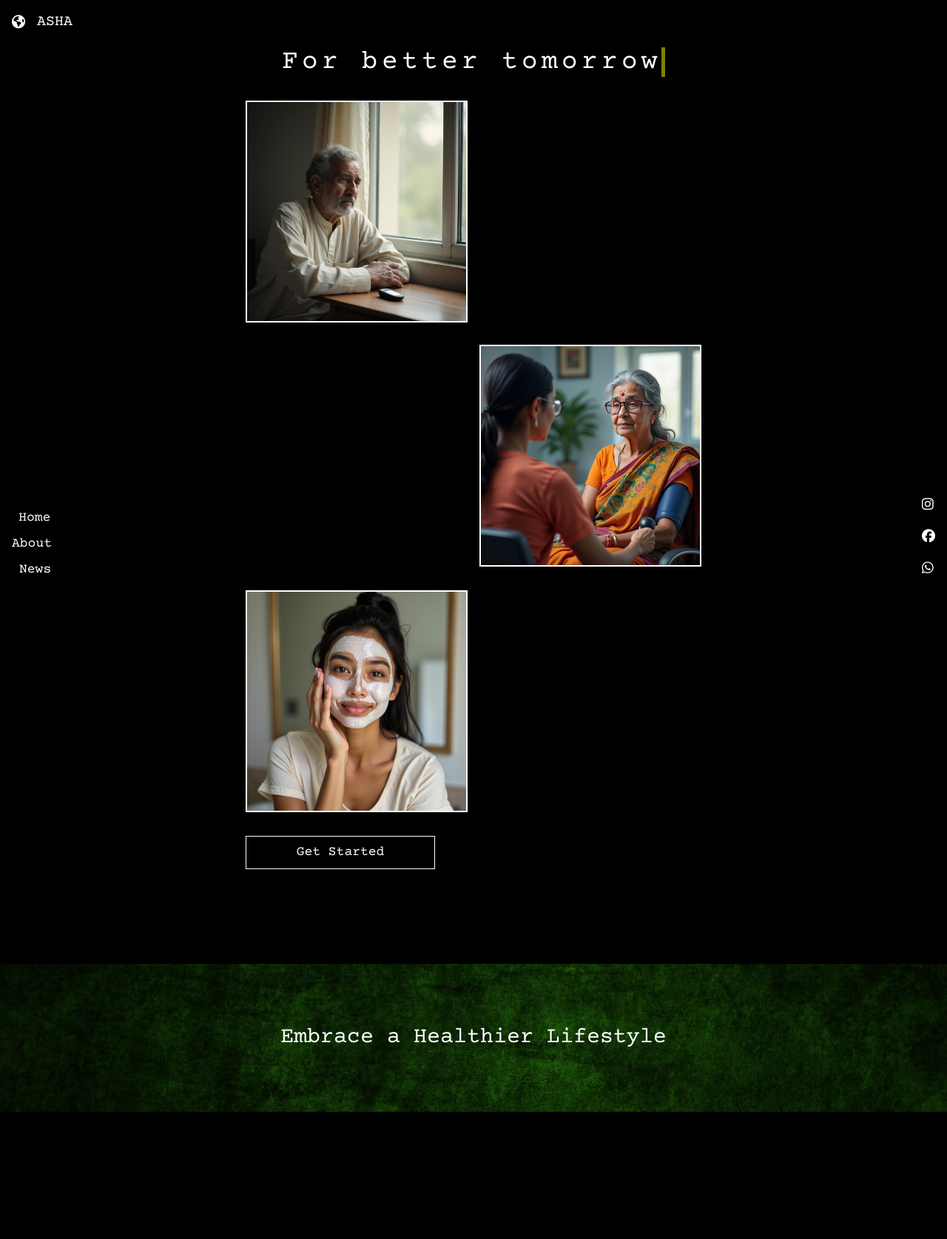
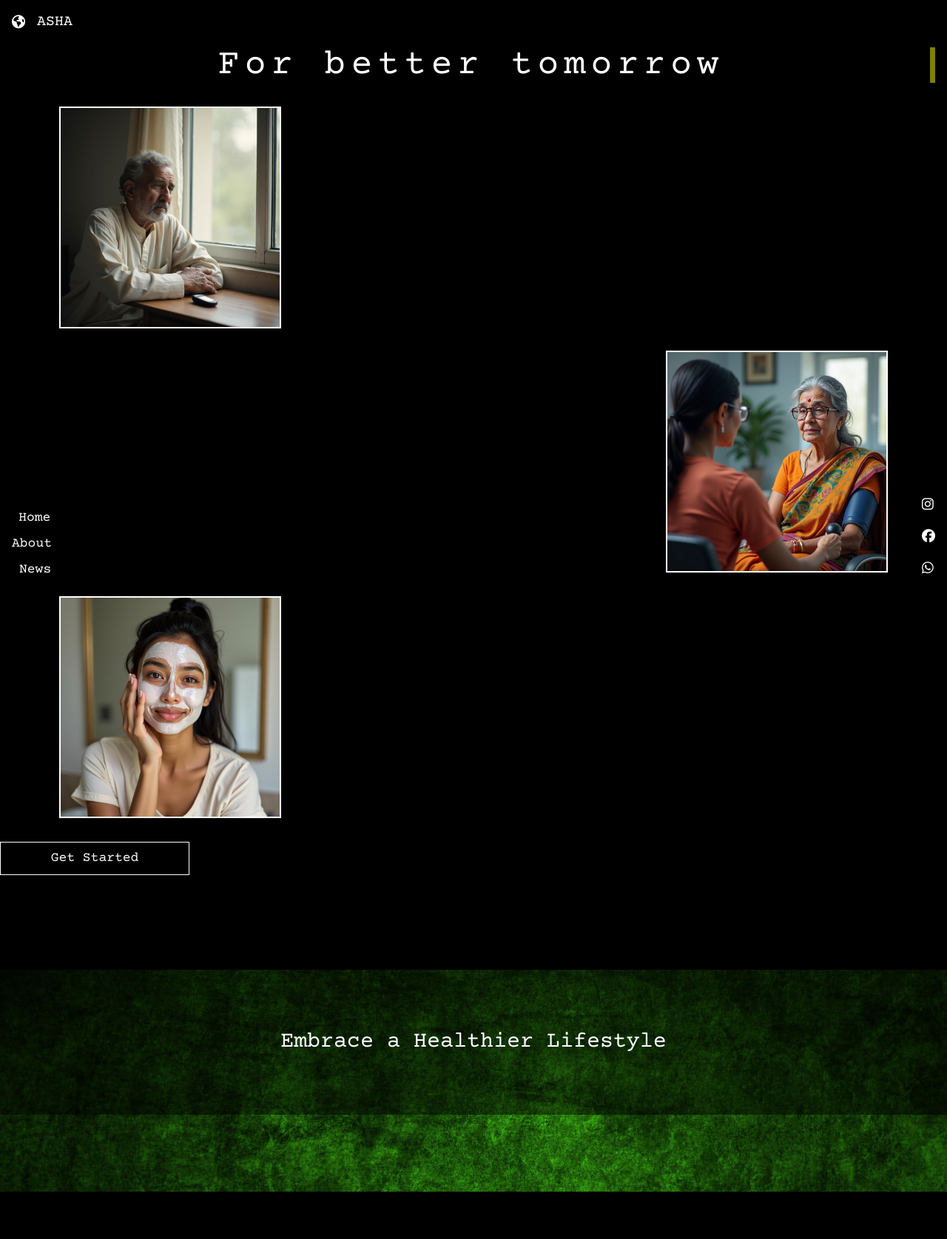
Before and after one commit to AmanchaRahul/asha2, a Django app: page / in a window 1280 px wide. Shown: the whole page at 74% size. Before the commit the page ends 1503 px from the top, so only its background shows below. Run offline with Django 5.2, Linux system fonts and the light colour scheme; parts of the project's set-up code (start-up, migrations or seed data) failed here and were passed over; some libraries are stand-ins or nearby versions.

Commit message:
changes made

```diff
--- a/static/css/style1.css
+++ b/static/css/style1.css
@@ -90,14 +90,28 @@ body {
   50% { border-color: #808000; }
 }
 
-/* Parallax background */
 .parallax {
+  min-height: 300px;
   background-attachment: fixed;
   background-position: center;
   background-repeat: no-repeat;
   background-size: cover;
-  height: 200px;
 }
+
+@media (max-width: 768px) {
+  .parallax {
+      background-attachment: scroll;
+  }
+
+  .image-row {
+      margin-bottom: 2rem;
+  }
+
+  .image-text {
+      margin: 1rem 0;
+  }
+}
+
 
 .social-icon {
   transition: all 0.3s ease;
--- a/templates/base.html
+++ b/templates/base.html
@@ -41,30 +41,35 @@
   <!-- Main Section -->
   <main class="flex flex-col items-center justify-center flex-grow py-16">
     <!-- Title -->
-    <div class="typewriter mb-8">
-      <h1 class="text-4xl text-center">For better tomorrow</h1>
+    <!-- Title -->
+    <div class="typewriter mb-8 px-4 w-full">  <!-- Added px-4 for padding and w-full -->
+      <h1 class="text-4xl md:text-5xl text-center whitespace-nowrap">For better tomorrow</h1>
     </div>
 
+
     <!-- Image and Text Section -->
-    <div class="flex flex-col space-y-8 image-container">
 
-      <!-- First Image Row (Image on Left, Text on Right) -->
-      <div class="image-row">
-        <img src="/static/images/diabetes/d3.jpeg" alt="Diabetes Management" class="bg-gray-600 object-cover rounded-lg shadow-lg">
-        <p class="image-text ml-4">Balance sugar, reduce life risks, manage diabetes with care.</p>
+    <div class="flex flex-col space-y-8 image-container px-4 w-full max-w-6xl"> <!-- Added padding and max-width -->
+
+      <!-- First Image Row -->
+      <div class="image-row flex flex-col md:flex-row items-center gap-4">
+        <img src="/static/images/diabetes/d3.jpeg" alt="Diabetes Management" class="w-full md:w-1/2 bg-gray-600 object-cover rounded-lg shadow-lg">
+        <p class="image-text w-full md:w-1/2 text-center md:text-left">Balance sugar, reduce life risks, manage diabetes with care.</p>
       </div>
 
-      <!-- Second Image Row (Text on Left, Image on Right) -->
-      <div class="image-row">
-        <p class="image-text mr-4">Check your pressure, live well, stay vibrant and healthy.</p>
-        <img src="/static/images/bloodpressure/bloodpressure1.jpeg" alt="Blood Pressure Check" class="bg-gray-600 object-cover rounded-lg shadow-lg">
+      <!-- Second Image Row -->
+      <div class="image-row flex flex-col md:flex-row-reverse items-center gap-4">
+        <img src="/static/images/bloodpressure/bloodpressure1.jpeg" alt="Blood Pressure Check" class="w-full md:w-1/2 bg-gray-600 object-cover rounded-lg shadow-lg">
+        <p class="image-text w-full md:w-1/2 text-center md:text-left">Check your pressure, live well, stay vibrant and healthy.</p>
       </div>
 
-      <!-- Third Image Row (Image on Left, Text on Right) -->
-      <div class="image-row">
-        <img src="/static/images/skincare/skincare1.jpeg" alt="Skin Care" class="bg-gray-600 object-cover rounded-lg shadow-lg">
-        <p class="image-text ml-4">Glow with care, radiant skin starts from within.</p>
+      <!-- Third Image Row -->
+      <div class="image-row flex flex-col md:flex-row items-center gap-4">
+        <img src="/static/images/skincare/skincare1.jpeg" alt="Skin Care" class="w-full md:w-1/2 bg-gray-600 object-cover rounded-lg shadow-lg">
+        <p class="image-text w-full md:w-1/2 text-center md:text-left">Glow with care, radiant skin starts from within.</p>
       </div>
+    </div>
+
 
       <!-- Get Started Button (Exactly below Third Image) -->
       <div class="w-64 mt-8 self-start">
@@ -79,11 +84,13 @@
   </main>
 
   <!-- Parallax Section -->
-  <div class="parallax my-16" style="background-image: url('/static/images/greenbackground.jpg');">
-    <div class="h-full flex items-center justify-center bg-black bg-opacity-50">
-      <h2 class="text-3xl text-white">Embrace a Healthier Lifestyle</h2>
-    </div>
+  <!-- Parallax Section -->
+<div class="parallax my-16 w-full bg-cover bg-center bg-fixed" style="background-image: url('/static/images/greenbackground.jpg');">
+  <div class="h-full w-full flex items-center justify-center bg-black bg-opacity-50 py-20 px-4">
+    <h2 class="text-2xl md:text-3xl text-white text-center">Embrace a Healthier Lifestyle</h2>
   </div>
+</div>
+
 
   {% endblock basepage %}
 
```
